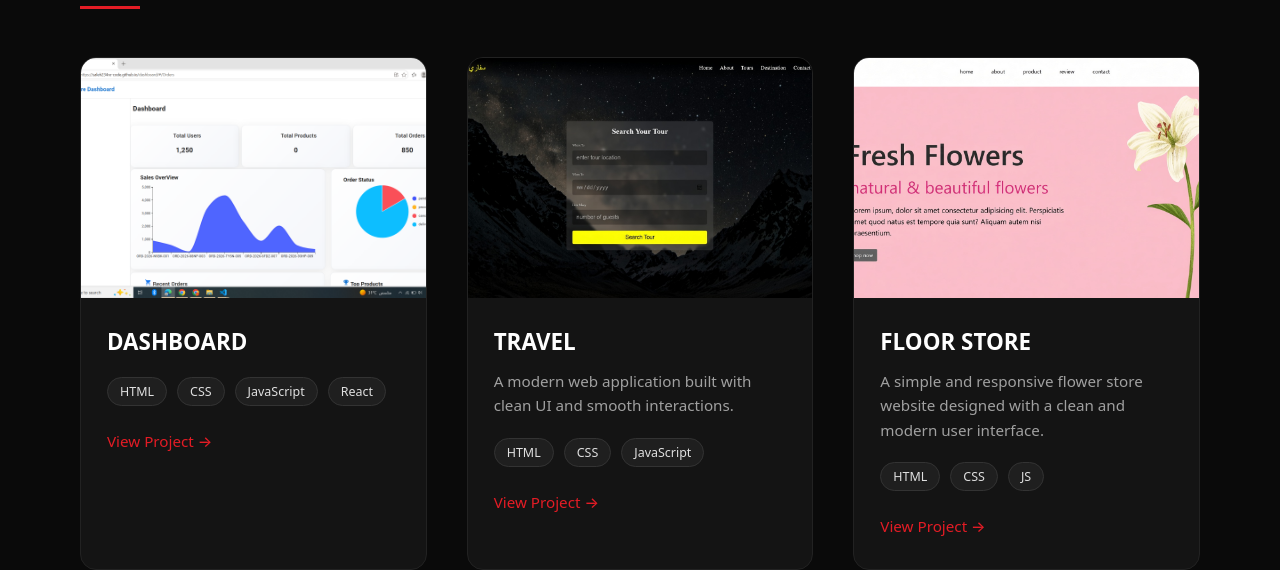
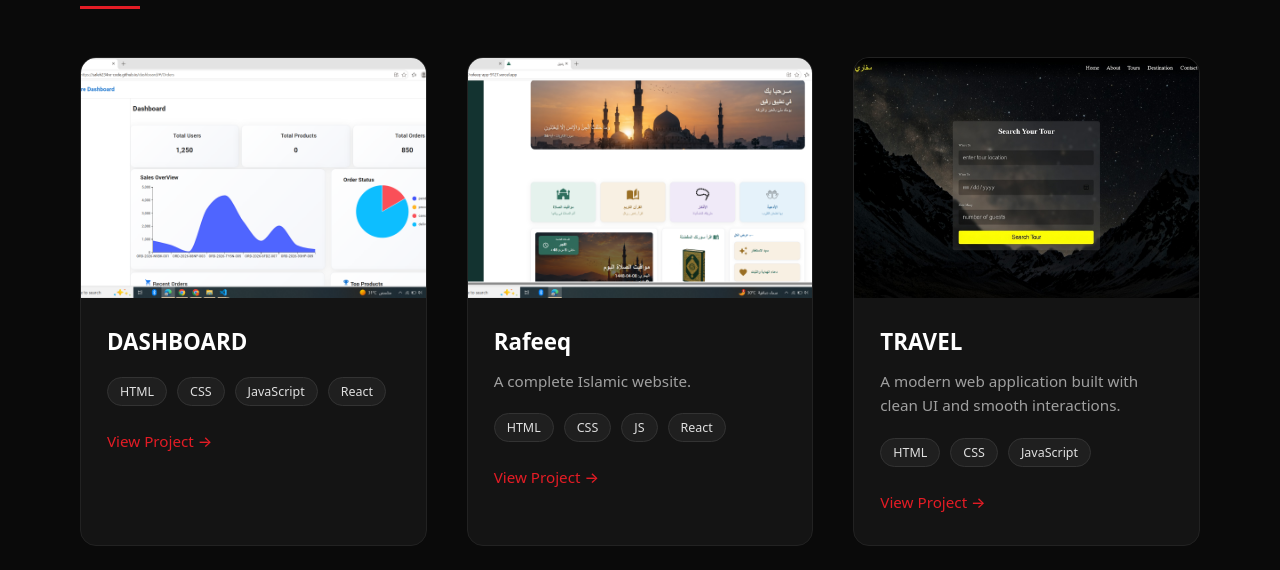
Before and after one commit to Ahmed-Barakat-101/protoflio, a plain HTML site: page sec2.html in a window 1280 px wide. Shown: the part 258-828 px from the top of the page. Drawn offline with Linux system fonts and the light colour scheme.

Commit message:
Update sec2.html

```diff
--- a/sec2.html
+++ b/sec2.html
@@ -352,7 +352,25 @@
             </a>
           </div>
         </div>
-
+   <!-- Project 3 -->
+        <div class="project-card">
+          <div class="project-image">
+            <img src="./images/Screenshot (626).png" alt="Floor Store">
+          </div>
+          <div class="project-info">
+            <h3>Rafeeq</h3>
+            <p>A complete Islamic website.</p>
+            <div class="tags">
+              <span>HTML</span>
+              <span>CSS</span>
+              <span>JS</span>
+              <span>React</span>
+            </div>
+            <a href="https://rafeeq-app-9127.vercel.app/" target="_blank" class="project-link">
+              View Project →
+            </a>
+          </div>
+        </div>
         <!-- Project 2 -->
         <div class="project-card">
           <div class="project-image">
```
